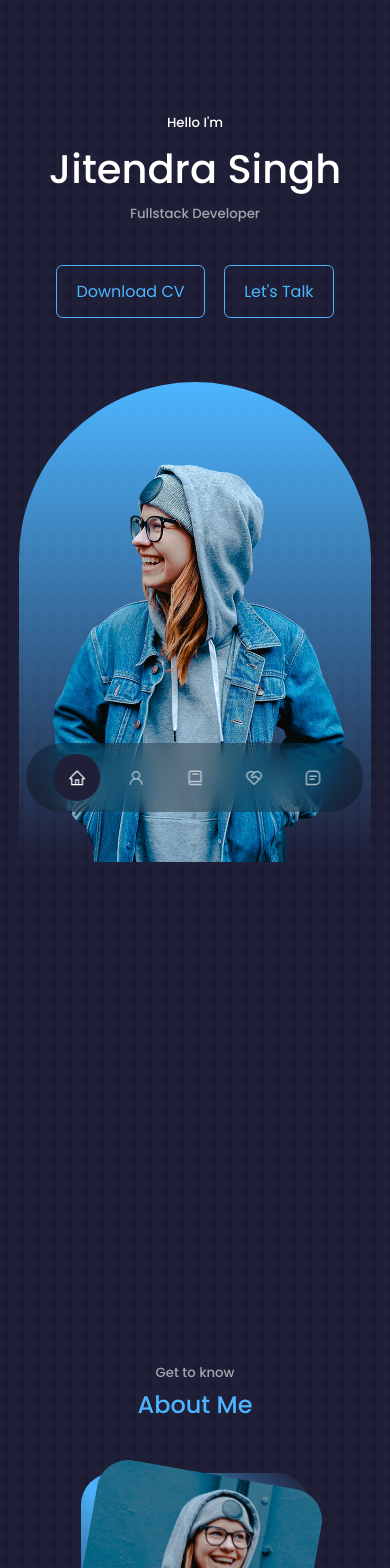
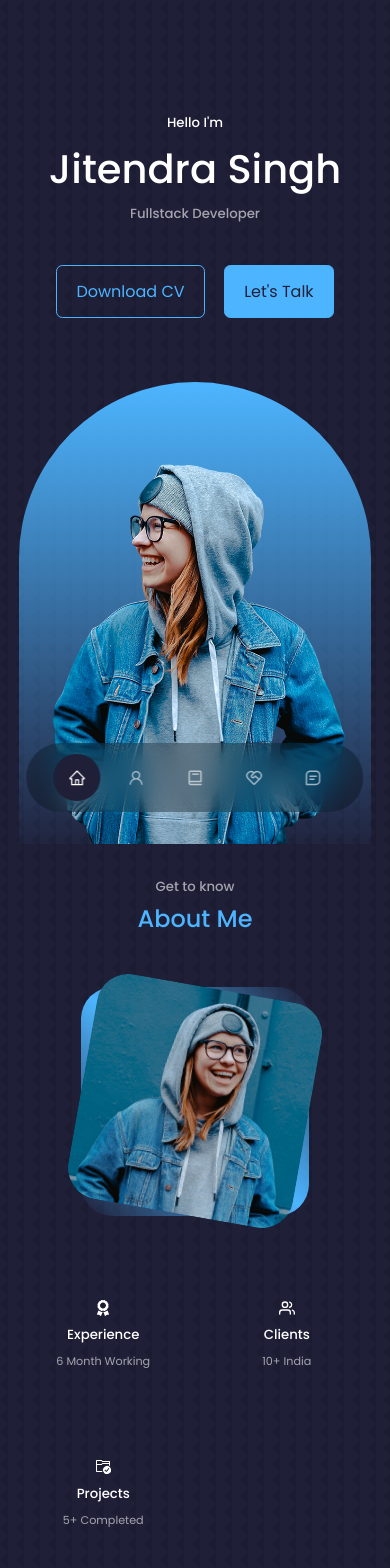
Before and after one commit to jairock007/react-portfolio-website-1, a React (Create React App) app: page / in a window 390 px wide. Shown: the top 1568 px of the page. Built offline with nearby package versions, Linux system fonts and the light colour scheme.

Commit message:
Update header.css

```diff
--- a/src/components/experience/experience.css
+++ b/src/components/experience/experience.css
@@ -4,7 +4,7 @@
     gap: 2rem;
 }
 .experience_container > div {
-    background: var(--color-bg-varirant);
+    background: var(--color-bg-variant);
     padding: 2.4rem 5rem;
     border-radius: 2rem;
     border: 1px solid transparent;
--- a/src/components/header/header.css
+++ b/src/components/header/header.css
@@ -1,11 +1,11 @@
 header {
-    height: 150vh;
+    height: 120vh;
     padding-top: 7rem;
     overflow: hidden;
 }
 .header_container {
     text-align: center;
-    height: 80%;
+    height: 100%;
     position: relative;
 }
 /* ============== CTA ==============*/
@@ -63,18 +63,17 @@ header {
 
 /* ========= Media Queries (Medium Devices) =========== */
 
-@media screen and (max-width:980px) {
-    .header {
-        height: 10vh;
-
+@media screen and (max-width:1024px) {
+    header {
+        height: 68vh;
     }
 }
 
 /* ========= Media Queries (small Devices) =========== */
 
 @media screen and (max-width: 600px) {
-    .header {
-        height: 20vh;
+    header {
+        height: 100vh;
     }
     .header_socials,
     .scroll_down {
--- a/src/index.css
+++ b/src/index.css
@@ -12,9 +12,9 @@
 
 :root {
    --color-bg: #1f1f38;
-   --color-bg-varirant: #2c2c6c;
+   --color-bg-variant: #2c2c6c;
    --color-primary: #4db5ff;
-   --color-primary-varirant: rgba(77,181,255,0.4);
+   --color-primary-variant: rgba(77,181,255,0.4);
    --color-white: #fff;
    --color-light: rgba(255,255,255,0.6);
 
@@ -43,7 +43,7 @@ body {
 
 }
 
-/* ============== GENEARL STYLES ============== */
+/* ============== GENERAL STYLES ============== */
 
 .container {
    width: var(--container-width-lg);
@@ -83,7 +83,7 @@ section > h2 {
    color: var(--color-light);
 }
 
-a  {
+a {
    color: var(--color-primary);
    transition: var(--transition);
 }
@@ -115,6 +115,11 @@ a:hover {
    color: var(--color-bg);
 }
 
+.btn-primary {
+   background: var(--color-primary);
+   color: var(--color-bg);
+}
+
 img {
    display: block;
    width:100%;
@@ -128,7 +133,7 @@ img {
       width: var(--container-width-md);
    }
    section {
-      margin-bottom: 2rem;
+      margin-bottom: 6rem;
    }
 }
 
@@ -139,6 +144,6 @@ img {
       width: var(--container-width-sm);
    }
    section {
-      margin-top: 6rem;
+      margin-top: 2rem;
    }
 }
```
Also changed, not shown: src/index.js (+4 -5 lines).
